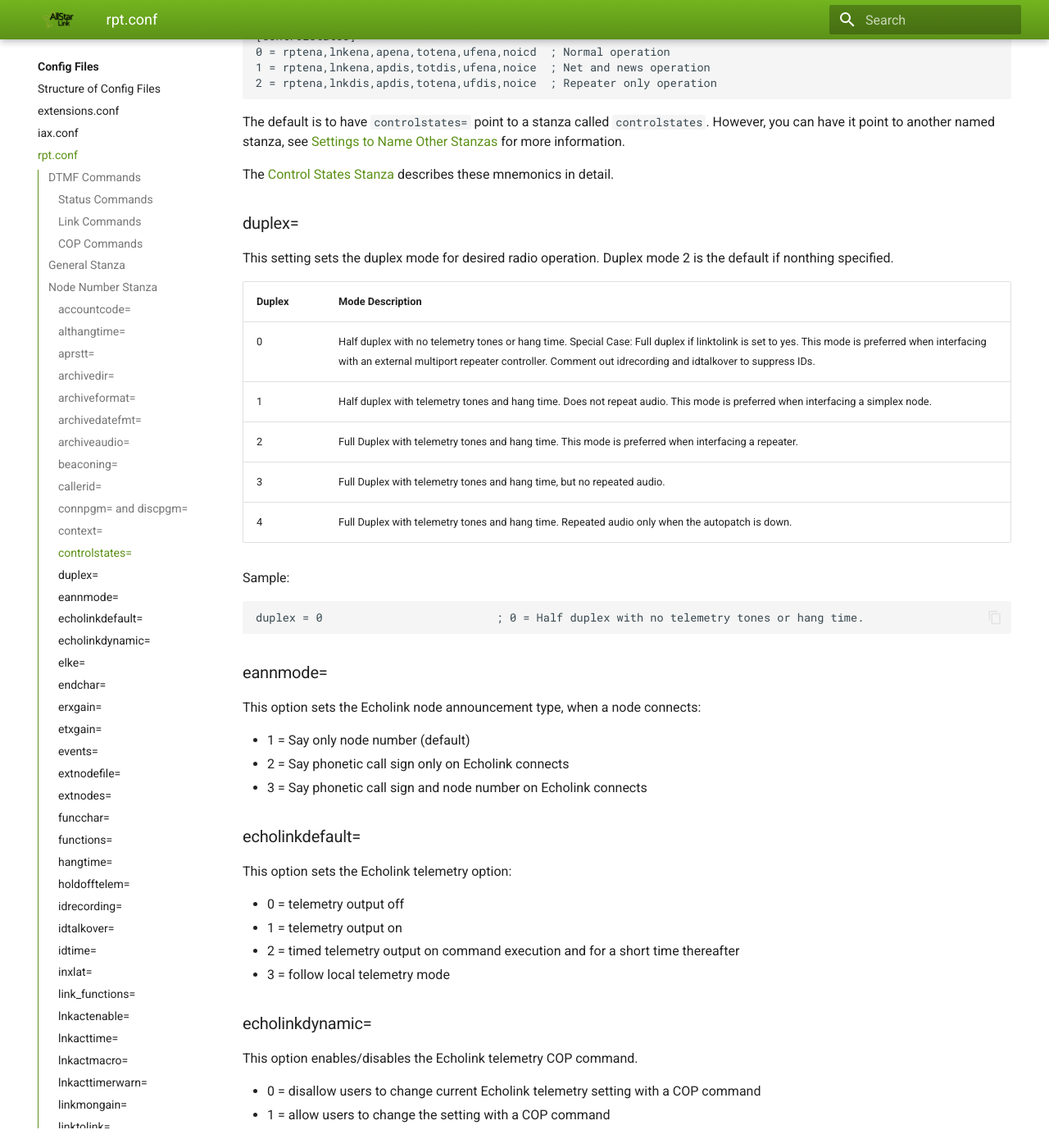
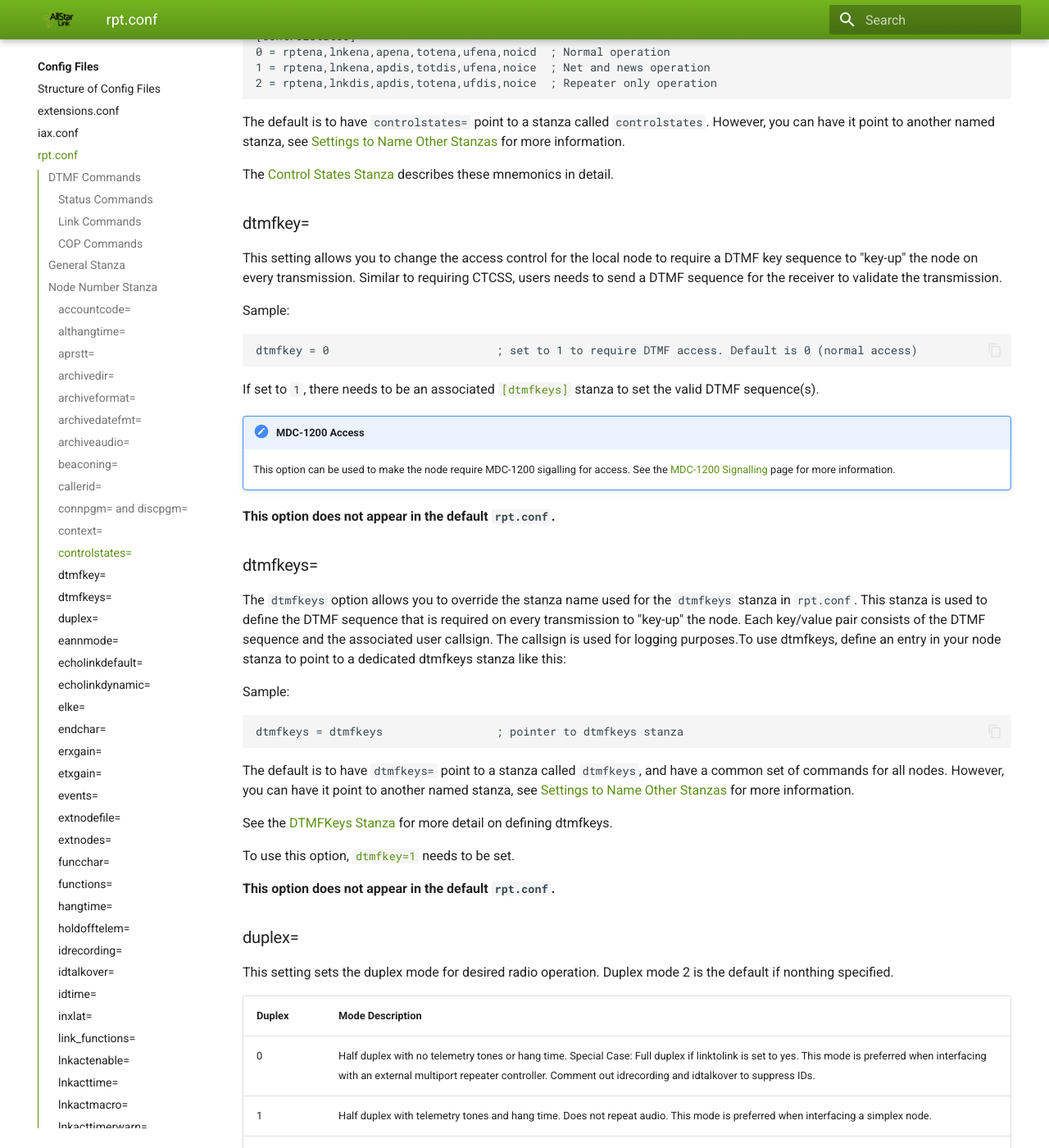
Before and after one commit to AllStarLink/ASL3-Manual, an MkDocs documentation site: the page built from docs/config/rpt_conf.md, in a window 1280 px wide and 1400 px high, scrolled down 10354 px. Shown: the whole window at 82% size. Built offline with MkDocs 1.6.1 and Material for MkDocs 9.7.7, drawn with Linux system fonts in a browser that asks for light colours; some of the changed text lies outside the part shown.

Commit message:
Document dtmfkey/dtmfkeys and associated MDC-1200 access.

````diff
--- a/docs/config/rpt_conf.md
+++ b/docs/config/rpt_conf.md
@@ -336,6 +336,39 @@
 
 The [Control States Stanza](#control-states-stanza) describes these mnemonics in detail.
 
+### dtmfkey=
+This setting allows you to change the access control for the local node to require a DTMF key sequence to "key-up" the node on every transmission. Similar to requiring CTCSS, users needs to send a DTMF sequence for the receiver to validate the transmission.
+
+Sample:
+
+```
+dtmfkey = 0                         ; set to 1 to require DTMF access. Default is 0 (normal access)
+```
+
+If set to `1`, there needs to be an associated [`[dtmfkeys]`](#dtmfkeys) stanza to set the valid DTMF sequence(s).
+
+!!! note "MDC-1200 Access"
+    This option can be used to make the node require MDC-1200 sigalling for access. See the [MDC-1200 Signalling](../adv-topics/mdc1200.md) page for more information.
+
+**This option does not appear in the default `rpt.conf`.**
+
+### dtmfkeys=
+The `dtmfkeys` option allows you to override the stanza name used for the `dtmfkeys` stanza in `rpt.conf`. This stanza is used to define the DTMF sequence that is required on every transmission to "key-up" the node. Each key/value pair consists of the DTMF sequence and the associated user callsign. The callsign is used for logging purposes.To use dtmfkeys, define an entry in your node stanza to point to a dedicated dtmfkeys stanza like this:
+
+Sample:
+
+```
+dtmfkeys = dtmfkeys                 ; pointer to dtmfkeys stanza
+```
+
+The default is to have `dtmfkeys=` point to a stanza called `dtmfkeys`, and have a common set of commands for all nodes. However, you can have it point to another named stanza, see [Settings to Name Other Stanzas](./config-structure.md#settings-to-name-other-stanzas) for more information.
+
+See the [DTMFKeys Stanza](#dtmfkeys-stanza) for more detail on defining dtmfkeys.
+
+To use this option, [`dtmfkey=1`](#dtmfkey) needs to be set.
+
+**This option does not appear in the default `rpt.conf`.**
+
 ### duplex=
 This setting sets the duplex mode for desired radio operation. Duplex mode 2 is the default if nonthing specified.
 
@@ -1279,6 +1312,23 @@
 slpen|Sleep Mode Enable|51
 slpds|Sleep Mode Disable|52
 
+## DTMFKeys Stanza
+The `[dtmfkeys]` stanza is a named stanza pointed to by the [`dtmfkeys=`](#dtmfkeys) option. The key/value pairs in this stanza define the DTMF sequence(s) and associated callsign(s) that are required to "key-up" the node. This stanza is typically named `[dtmfkeys]`. The name can be overridden, on a per-node basis, see [Settings to Name Other Stanzas](./config-structure.md#settings-to-name-other-stanzas) for more information.
+
+Sample:
+
+```
+1234=WB6NIL
+4567=W1AW
+```
+
+In order to use the data in this stanza, [`dtmfkey=1`](#dtmfkey) must also be set.
+
+The above example will require either of the DTMF sequences `1234` or `4567` to be sent for **every** transmission, in order to "key-up" the node. Depending on which sequence is sent, the associated callsign will be logged by Asterisk.
+
+!!! note "MDC-1200 Access"
+    This option can be used to make the node require MDC-1200 sigalling for access. See the [MDC-1200 Signalling](../adv-topics/mdc1200.md) page for more information.
+
 ## Functions Stanza
 The `[functions]` stanza is a named stanza pointed to by the [`functions=`](#functions) option. Functions within this stanza are used to decode DTMF commands when accessing the node from its **receiver**. This stanza is typically named `[functions]`. The name can be overridden, on a per-node basis, see [Settings to Name Other Stanzas](./config-structure.md#settings-to-name-other-stanzas) for more information.
 
````
Also changed, not shown: docs/adv-topics/mdc1200.md (+23 -0 lines).
